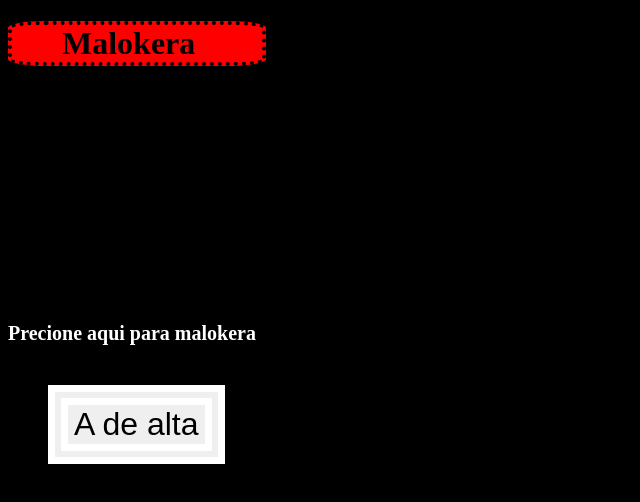
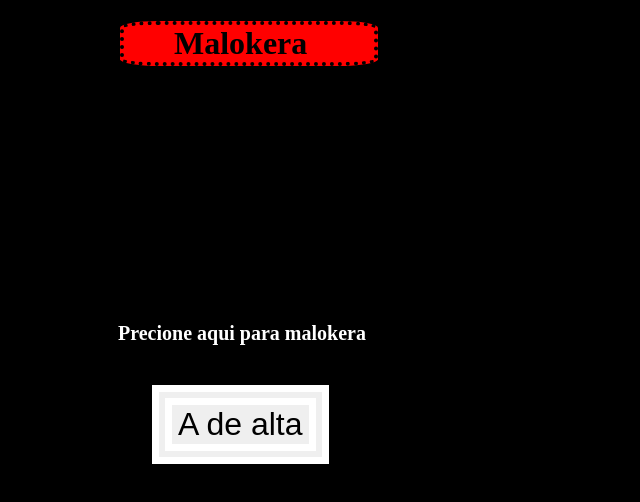
Before and after one commit to DanielVirgenZamora/malokera, a plain HTML site: page index.html in a window 1280 px wide. Shown: the whole page, without its empty margins (0-640 px from the left). Drawn offline with Linux system fonts and the light colour scheme.

Commit message:
adaptacion

```diff
--- a/style.css
+++ b/style.css
@@ -9,6 +9,7 @@
     width: 200px;
     margin-bottom: 8em;
     padding-left: 50px;
+    margin-left: 3.5em;
  }
 
  h2{
@@ -16,18 +17,20 @@
     margin-bottom: 2em;
     color: white;
     font-size: 20px;
+    margin-left: 5.5em;
  }
 
 
  button{
     font-size: 2em;
     border: 20px double white;
-    margin-left: 40px;
+    margin-left: 4.5em;
  }
 
 
  video{
     margin-top: 100px;
     width: 250px;
+    margin-left: 3em;
 
  }
```
